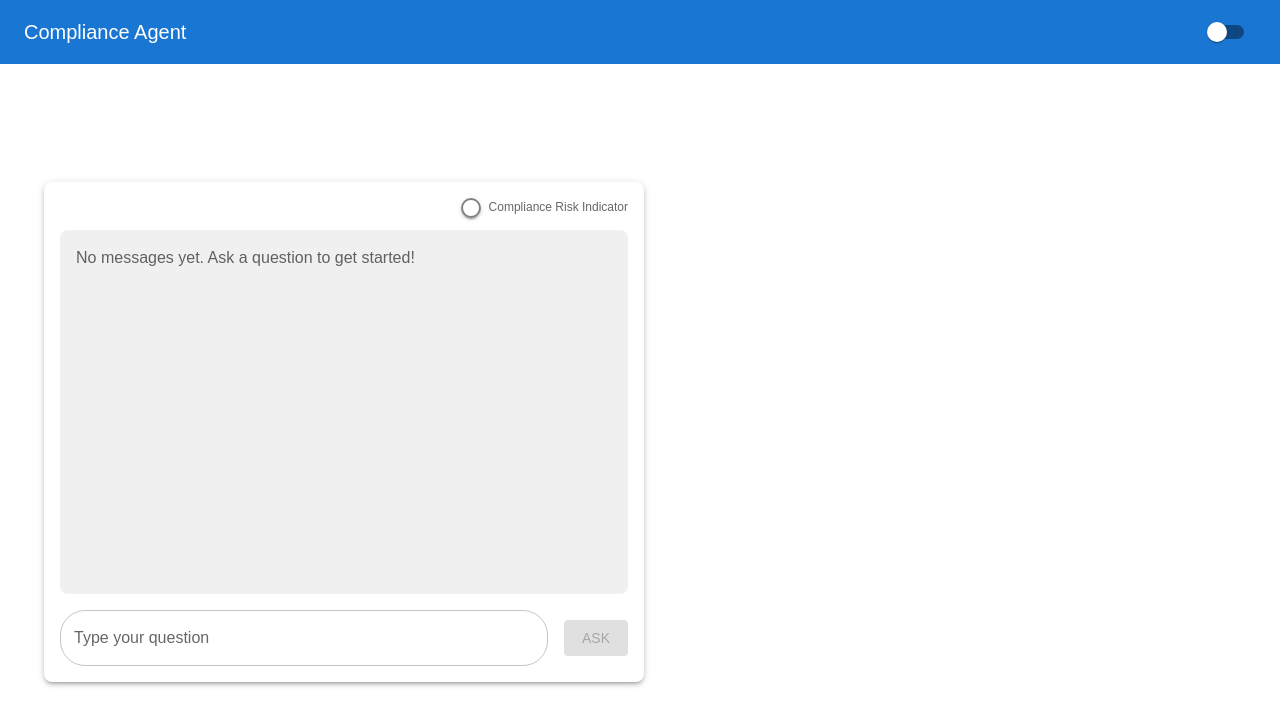
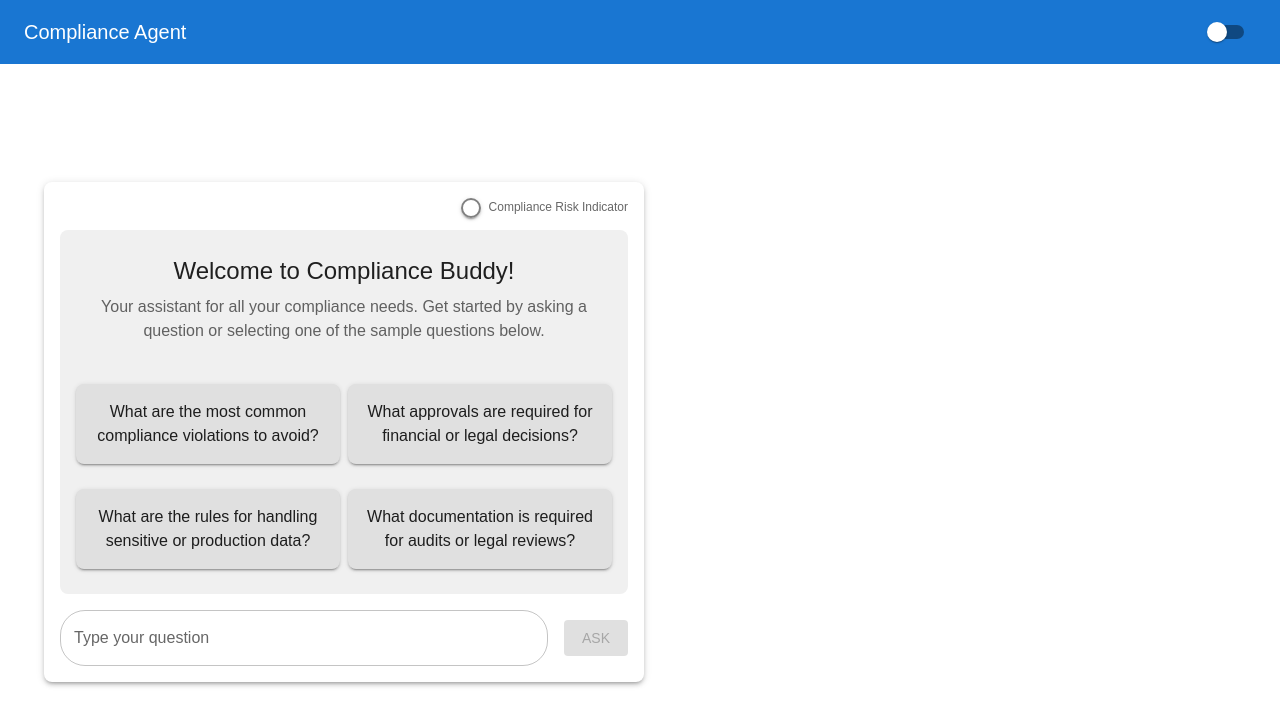
Before and after one commit to victoriaacn/ComplianceAgentPTeam, a React (Create React App) app in the folder frontend/: page / in a window 1280 px wide. Shown: the top 726 px of the page. Built offline with nearby package versions, Linux system fonts and the light colour scheme; some icons are missing.

Commit message:
made the chat look cleaner

```diff
--- a/frontend/src/ChatBox.js
+++ b/frontend/src/ChatBox.js
@@ -24,6 +24,10 @@ const ChatBox = () => {
 
   const handleInputChange = (event) => {
     setQuestion(event.target.value);
+  };
+
+  const handlePromptClick = (prompt) => {
+    setQuestion(prompt); // Autofill the input field with the selected prompt
   };
 
   const getRiskColor = (response) => {
@@ -72,6 +76,13 @@ const ChatBox = () => {
       alert('Text copied to clipboard!');
     });
   };
+
+  const promptIdeas = [
+    'What are the most common compliance violations to avoid?',
+    'What approvals are required for financial or legal decisions?',
+    'What are the rules for handling sensitive or production data?',
+    'What documentation is required for audits or legal reviews?',
+  ];
 
   return (
     <Box
@@ -130,14 +141,70 @@ const ChatBox = () => {
       <Box
         sx={{
           flex: 1,
-          overflowY: 'auto', // Scrollable area for chat messages
+          overflowY: 'auto',
           padding: 2,
           backgroundColor: theme.palette.mode === 'dark' ? '#1e1e1e' : '#f0f0f0', // Inner box color
           borderRadius: 2,
           marginTop: 4, // Add more white space above the grey box
+          display: responses.length === 0 ? 'grid' : 'block', // Show grid layout for prompts if no chats
+          gridTemplateColumns: '1fr 1fr',
+          gap: 1, // Reduced gap between rectangles
+          alignItems: 'center',
+          justifyContent: 'center',
         }}
       >
-        {responses.length > 0 ? (
+        {responses.length === 0 ? (
+          <>
+            {/* Header Section */}
+            <Box
+              sx={{
+                gridColumn: 'span 2', // Center the header across both columns
+                textAlign: 'center',
+                marginBottom: 2, // Add spacing below the header
+              }}
+            >
+              <Typography
+                variant="h5"
+                sx={{
+                  color: theme.palette.text.primary,
+                  marginBottom: 1, // Add spacing below the title
+                }}
+              >
+                Welcome to Compliance Buddy!
+              </Typography>
+              <Typography
+                variant="body1"
+                sx={{
+                  color: theme.palette.text.secondary,
+                }}
+              >
+                Your assistant for all your compliance needs. Get started by asking a question or selecting one of the sample questions below.
+              </Typography>
+            </Box>
+
+            {/* Prompt Ideas */}
+            {promptIdeas.map((prompt, index) => (
+              <Box
+                key={index}
+                onClick={() => handlePromptClick(prompt)}
+                sx={{
+                  backgroundColor: theme.palette.mode === 'dark' ? '#2c2c2c' : '#e0e0e0',
+                  color: theme.palette.text.primary,
+                  borderRadius: 2,
+                  padding: 2,
+                  textAlign: 'center',
+                  cursor: 'pointer',
+                  boxShadow: 2,
+                  '&:hover': {
+                    backgroundColor: theme.palette.mode === 'dark' ? '#3a3a3a' : '#d6d6d6',
+                  },
+                }}
+              >
+                {prompt}
+              </Box>
+            ))}
+          </>
+        ) : (
           responses.map((item, index) => (
             <Box key={index} sx={{ mb: 2 }}>
               {/* User's Question */}
@@ -194,10 +261,6 @@ const ChatBox = () => {
               ))}
             </Box>
           ))
-        ) : (
-          <Typography variant="body1" sx={{ color: theme.palette.text.secondary }}>
-            No messages yet. Ask a question to get started!
-          </Typography>
         )}
       </Box>
 
```
